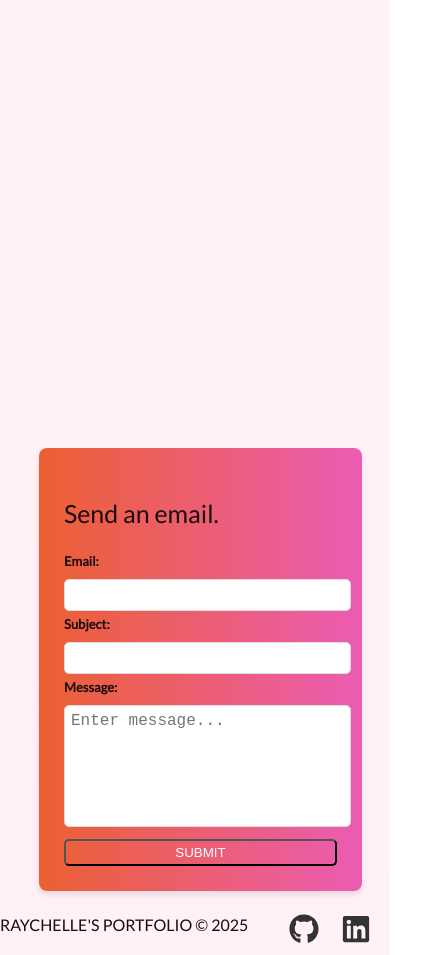
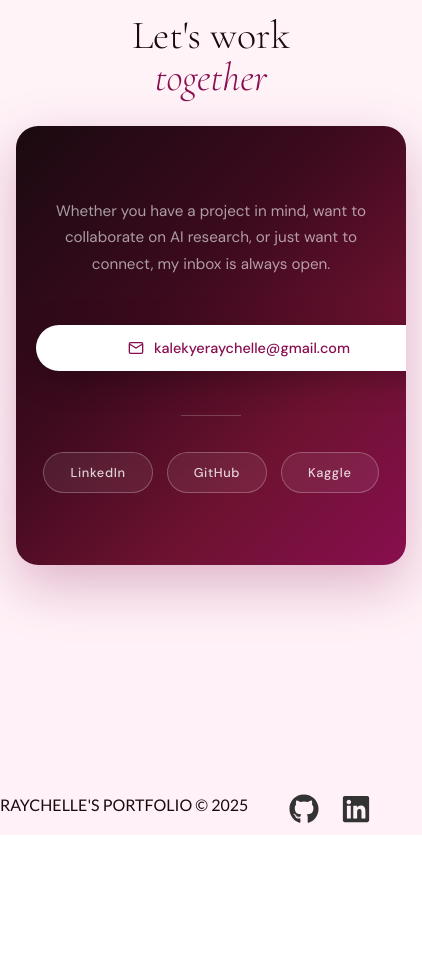
Before and after one commit to KalekyeRaychelle/My-Portfolio-Code, a React (Create React App) app: page / in a window 390 px wide. Shown: the part 4320-5275 px from the top of the page, 422 px wide, since content can reach past the window. After the commit the page ends 5155 px from the top, so only its background shows below. Built offline with nearby package versions, Linux system fonts and the light colour scheme.

Commit message:
Redesign contact section. - Changed the layout to a card style with a dark background. - Added kaggle link.

```diff
--- a/src/components/Contact.js
+++ b/src/components/Contact.js
@@ -1,51 +1,103 @@
-import React,{useRef}from 'react';
+import React, { useEffect, useRef, useState } from 'react';
 import '../styles/Contact.css';
-import emailjs from '@emailjs/browser';
 
 const Contact = () => {
-  const form = useRef();
+  const sectionRef = useRef(null);
+  const [isVisible, setIsVisible] = useState(false);
 
-  const sendEmail = (e) => {
-    e.preventDefault();
+  useEffect(() => {
+    const sectionNode = sectionRef.current;
+    const observer = new IntersectionObserver(
+      (entries) => {
+        entries.forEach((entry) => {
+          if (entry.isIntersecting) {
+            setIsVisible(true);
+          }
+        });
+      },
+      { threshold: 0.1 }
+    );
 
-    emailjs
-      .sendForm('service_l3mqunq', 'template_tbvxqok', form.current, {
-        publicKey: 'sUpQhrO6QcMQwtF4I',
-      })
-      .then(
-        () => {
-          window.alert('Your email has been sent');
-          form.current.reset();
-        },
-        (error) => {
-          console.log('FAILED...', error.text);
-        },
-      );
-  };
+    if (sectionNode) {
+      observer.observe(sectionNode);
+    }
+
+    return () => {
+      if (sectionNode) {
+        observer.unobserve(sectionNode);
+      }
+      observer.disconnect();
+    };
+  }, []);
 
   return (
-    <div className='Contact'>
-        <div className='emailForm'>
-            <p>Send an email.</p>
-            <form ref={form} onSubmit={sendEmail}>
-              <label htmlFor="email">Email:</label>
-              <input type="email" id="email" name="email" required />
+    <section
+      ref={sectionRef}
+      className={`contact-section${isVisible ? ' visible' : ''}`}
+    >
+      <span className="contact-kicker">Get In Touch</span>
+      <h2 className="contact-title">
+        Let&apos;s work
+        <em>together</em>
+      </h2>
+      <div className="contact-card">
+        <div className="contact-inner">
+          <p className="contact-subtext">
+            Whether you have a project in mind, want to collaborate on AI
+            research, or just want to connect, my inbox is always open.
+          </p>
 
-              <label htmlFor="subject">Subject:</label>
-              <input type="text" id="subject" name="subject" required />
+          <a
+            className="contact-mailto"
+            href="mailto:kalekyeraychelle@gmail.com"
+            aria-label="Email Raychelle Kalekye"
+          >
+            <svg
+              width="16"
+              height="16"
+              viewBox="0 0 24 24"
+              fill="none"
+              stroke="currentColor"
+              strokeWidth="2"
+              aria-hidden="true"
+            >
+              <path d="M4 4h16c1.1 0 2 .9 2 2v12c0 1.1-.9 2-2 2H4c-1.1 0-2-.9-2-2V6c0-1.1.9-2 2-2z" />
+              <polyline points="22,6 12,12 2,6" />
+            </svg>
+            <span>kalekyeraychelle@gmail.com</span>
+          </a>
 
-              <label htmlFor="message">Message:</label>
-              <textarea rows="6" id="message" name="message" placeholder="Enter message..." required></textarea>
+          <div className="contact-divider" aria-hidden="true" />
 
-              <button type="submit">SUBMIT</button>
-            </form>
+          <div className="contact-socials">
+            <a
+              href="https://www.linkedin.com/in/raychelle-kalekye-0825602ba/"
+              target="_blank"
+              rel="noopener noreferrer"
+            >
+              LinkedIn
+            </a>
+            <a
+              href="https://github.com/KalekyeRaychelle"
+              target="_blank"
+              rel="noopener noreferrer"
+            >
+              GitHub
+            </a>
+            <a
+              href="https://www.kaggle.com/raychellekalekye"
+              target="_blank"
+              rel="noopener noreferrer"
+            >
+              Kaggle
+            </a>
+          </div>
+
 
         </div>
-
-
       </div>
-
-  )
-}
+    </section>
+  );
+};
 
 export default Contact;
--- a/src/styles/Contact.css
+++ b/src/styles/Contact.css
@@ -1,145 +1,149 @@
-@import url('https://fonts.googleapis.com/css2?family=Lato&display=swap');
-.Contact {
-    height: 100vh;
+@import url('https://fonts.googleapis.com/css2?family=Cormorant+Garamond:ital,wght@0,300;1,300&family=DM+Sans:wght@400;500&display=swap');
+
+.contact-section {
   width: 100%;
-    font-family: 'Lato', serif;
+  max-width: 1100px;
+  margin: 0 auto;
+  padding: 100px 24px;
+  opacity: 0;
+  transform: translateY(30px);
+  transition: opacity 0.8s ease, transform 0.8s ease;
+}
+
+.contact-card {
+  border-radius: 32px;
+  overflow: hidden;
+  background: linear-gradient(135deg, #1a0a10 0%, #3d0a1e 40%, #6d1230 70%, #880e4f 100%);
+  box-shadow: 0 20px 55px rgba(136, 14, 79, 0.28);
+}
+
+.contact-section.visible {
+  opacity: 1;
+  transform: translateY(0);
+}
+
+.contact-inner {
+  max-width: 700px;
+  margin: 0 auto;
+  padding: 72px 24px;
+  text-align: center;
+}
+
+.contact-kicker {
+  display: block;
+  text-align: center;
+  margin-bottom: 14px;
+  font-family: 'DM Sans', sans-serif;
+  font-size: 0.7rem;
+  letter-spacing: 0.25em;
+  text-transform: uppercase;
+  color: #880e4f;
+}
+
+.contact-title {
+  margin: 0 0 28px;
   display: flex;
-    flex-direction: row;
-    align-items: flex-start;
+  flex-direction: column;
+  text-align: center;
+  font-family: 'Cormorant Garamond', serif;
+  font-weight: 300;
+  font-size: clamp(2.5rem, 6vw, 4rem);
+  line-height: 1.05;
+  color: #1a0a10;
+}
+
+.contact-title em {
+  font-style: italic;
+  color: #880e4f;
+}
+
+.contact-subtext {
+  margin: 0 0 48px;
+  font-family: 'DM Sans', sans-serif;
+  font-size: 0.95rem;
+  line-height: 1.75;
+  color: rgba(255, 255, 255, 0.6);
+}
+
+.contact-mailto {
+  display: inline-flex;
+  align-items: center;
+  gap: 10px;
+  margin-bottom: 44px;
+  padding: 16px 42px;
+  border-radius: 50px;
+  background: #fff;
+  color: #880e4f;
+  text-decoration: none;
+  font-family: 'DM Sans', sans-serif;
+  font-size: 0.9rem;
+  font-weight: 500;
+  box-shadow: 0 8px 32px rgba(0, 0, 0, 0.25);
+  transition: all 0.3s;
+}
+
+.contact-mailto:hover {
+  transform: translateY(-3px);
+  box-shadow: 0 14px 40px rgba(0, 0, 0, 0.35);
+  background: #fce4ec;
+}
+
+.contact-divider {
+  width: 60px;
+  height: 1px;
+  margin: 0 auto 36px;
+  background: rgba(255, 255, 255, 0.2);
+}
+
+.contact-socials {
+  display: flex;
   justify-content: center;
-    gap: 30px;
+  gap: 14px;
+  flex-wrap: wrap;
+}
+
+.contact-socials a {
+  padding: 11px 26px;
+  border-radius: 50px;
+  font-family: 'DM Sans', sans-serif;
+  font-size: 0.8rem;
+  font-weight: 500;
+  letter-spacing: 0.05em;
+  text-decoration: none;
+  border: 1px solid rgba(255, 255, 255, 0.25);
+  color: rgba(255, 255, 255, 0.8);
+  background: rgba(255, 255, 255, 0.07);
+  -webkit-backdrop-filter: blur(8px);
+  backdrop-filter: blur(8px);
+  transition: all 0.2s;
+}
+
+.contact-socials a:hover {
+  background: rgba(255, 255, 255, 0.15);
+  border-color: rgba(255, 255, 255, 0.5);
+  color: #fff;
+  transform: translateY(-2px);
+}
 
 
+
+@media (max-width: 768px) {
+  .contact-section {
+    padding: 72px 16px;
   }
 
-@keyframes appear{
+  .contact-card {
+    border-radius: 22px;
+  }
 
-    from{
-        opacity:0;
-        clip-path:inset(100% 100% 0 0);
+  .contact-inner {
+    padding: 72px 20px;
   }
-    to{
-        opacity:1;
-        clip-path:inset(0 0 0 0);
+
+  .contact-mailto {
+    padding: 14px 28px;
+    width: 100%;
+    max-width: 360px;
+    justify-content: center;
   }
 }
-.emailForm {
-    width: 70%;
-    margin-top: auto;
-    max-width: 600px;
-    margin-bottom: 2px;
-    background: linear-gradient(to right, #ec6031, #eb5cb4);
-    padding-left: 20px;
-    padding-right: 20px;
-    padding-bottom: 20px;
-    animation:appear  linear;
-    animation-timeline:view();
-    animation-range:entry 0% cover 40%;
-    border-radius: 8px;
-    box-shadow: 0 4px 6px rgba(0, 0, 0, 0.1);
-}
-.emailForm p{
-    font-size:29px;
-}
-.emailForm form {
-    display: flex;
-    flex-direction: column;
-    gap: 10px;
-}
-.emailForm button{
-    padding:4px 8px;
-    background-color: transparent;
-    border-radius: 5px;
-    color:white;
-    transition: transform 0.3s ease, color 0.3s ease, background-color 0.3s ease;
-}
-.emailForm button:hover{
-    transform: translateY(-5px);
-}
-.emailForm label {
-    font-weight: bold;
-
-    margin-bottom: 5px;
-
-
-}
-
-.emailForm input, .emailForm textarea {
-    padding: 6px;
-    border: 1px solid #ddd;
-    border-radius: 5px;
-    font-size: 16px;
-
-}
-.emailForm textarea {
-    resize: none;
-}
-@media(max-width:768px){
-    .Contact {
-        display: flex;
-        flex-direction: column;
-    }
-    .emailForm {
-        position:relative;
-        left:10%;
-        top:16%;
-        width: 70%;
-        padding: 25px;
-        border-radius: 8px;
-        box-shadow: 0 4px 6px rgba(0, 0, 0, 0.1);
-    }
-    .emailForm p{
-        font-size:25px;
-    }
-    .emailForm form {
-        display: flex;
-        flex-direction: column;
-        gap: 5px;
-    }
-    .emailForm button{
-        padding:4px 5px;
-    }
-    .emailForm button:hover{
-        transform: translateY(-2px);
-    }
-    .emailForm label {
-        font-size:small;
-    }
-    .emailForm input,
-    .emailForm textarea {
-        padding: 4px;
-        border: 1px solid #ddd;
-        font-size: smaller;
-        margin-right:3px;
-    }
-    .emailForm button{
-    padding:4px 8px;
-    background-color: transparent;
-    border-radius: 5px;
-    color:white;
-    transition: transform 0.3s ease, color 0.3s ease, background-color 0.3s ease;
-    }
-    .emailForm button:hover{
-        transform: translateY(-5px);
-    }
-    .emailForm label {
-        font-weight: bold;
-
-        margin-bottom: 5px;
-
-
-    }
-
-    .emailForm input, .emailForm textarea {
-        padding: 6px;
-        border: 1px solid #ddd;
-        border-radius: 5px;
-        font-size: 16px;
-        width: 100%;
-    }
-    .emailForm textarea {
-        resize: none;
-        margin-bottom: 7px;
-    }
-
-}
```
Lines whose indentation alone changed are shown as unchanged.
